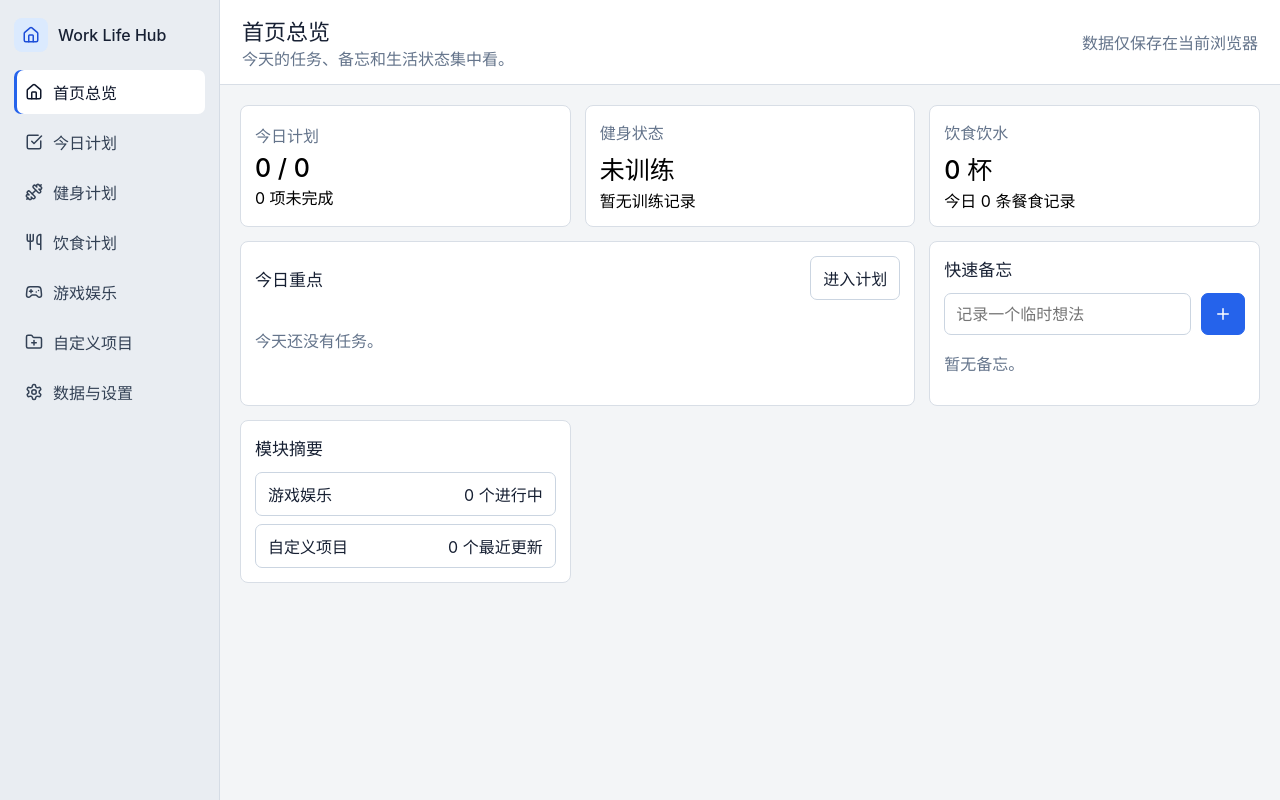
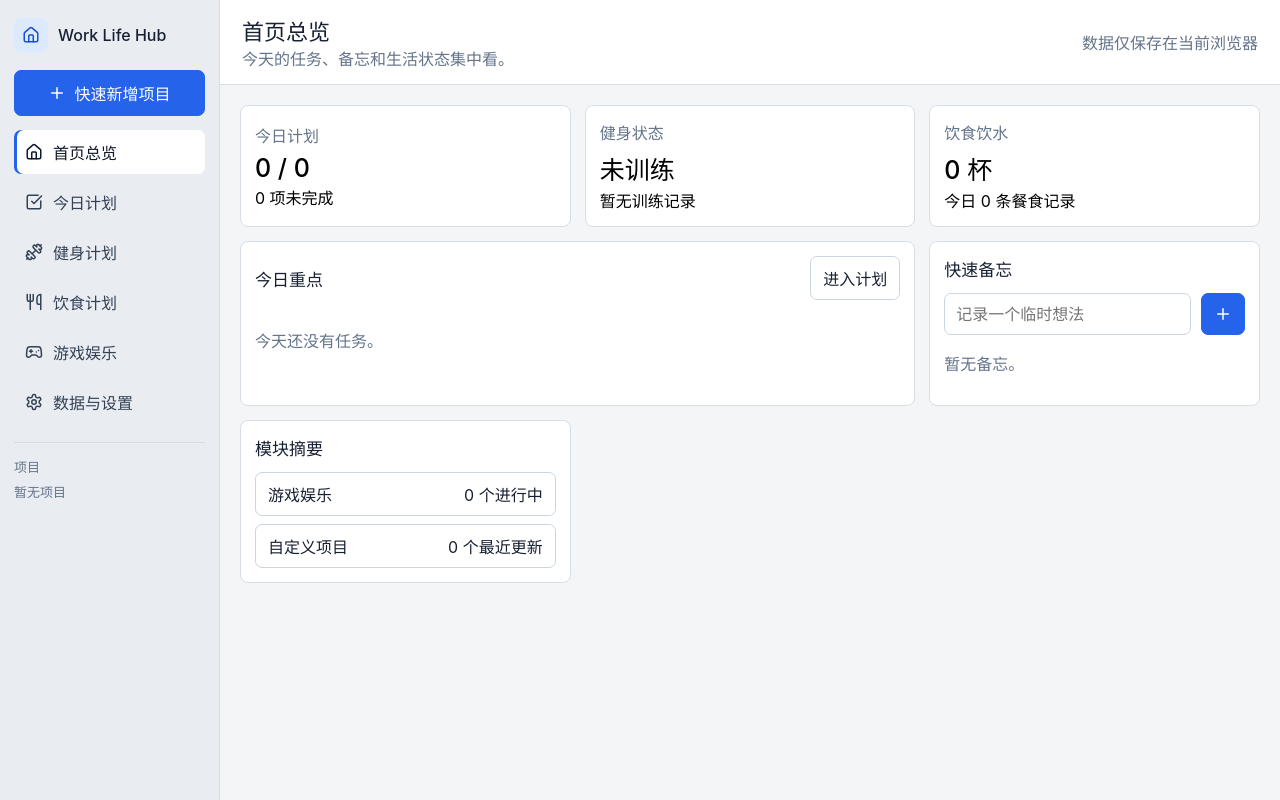
Before and after one commit to fsfdjt/gradio-deepseek-chatbot, a React (Vite) app: page / in a window 1280 px wide. Built offline with nearby package versions, Linux system fonts and the light colour scheme.

Commit message:
Move custom projects into sidebar

```diff
--- a/src/App.tsx
+++ b/src/App.tsx
@@ -61,7 +61,7 @@ const icons: Record<PageId, typeof Home> = {
   fitness: Dumbbell,
   diet: Utensils,
   fun: Gamepad2,
-  custom: FolderPlus,
+  project: FolderPlus,
   settings: Settings,
 };
 
@@ -103,14 +103,38 @@ export default function App() {
     });
   }, [data, isHydrated]);
 
-  const currentPage = pages.find((page) => page.id === activePage) ?? pages[0];
   const summary = useMemo(() => getDashboardSummary(data, today), [data]);
   const selectedProject =
     data.customProjects.find((project) => project.id === selectedProjectId) ??
     data.customProjects[0];
+  const currentPage =
+    activePage === "project"
+      ? {
+          label: selectedProject?.name ?? "项目",
+          description: selectedProject
+            ? "管理这个项目里的清单条目。"
+            : "从左侧快速新增一个项目后开始管理。",
+        }
+      : (pages.find((page) => page.id === activePage) ?? pages[0]);
 
   function mutate(updater: (value: AppData) => AppData) {
     setData((current) => updater(current));
+  }
+
+  function handleQuickAddProject() {
+    const name = prompt("新增项目名称");
+    if (!name?.trim()) {
+      return;
+    }
+
+    let createdProjectId = "";
+    setData((current) => {
+      const next = addCustomProject(current, { name: name.trim() });
+      createdProjectId = next.customProjects[0]?.id ?? "";
+      return next;
+    });
+    setSelectedProjectId(createdProjectId);
+    setActivePage("project");
   }
 
   if (!isHydrated) {
@@ -126,6 +150,10 @@ export default function App() {
           </span>
           <span>Work Life Hub</span>
         </div>
+        <button type="button" className="quick-add-project" onClick={handleQuickAddProject}>
+          <Plus size={18} />
+          快速新增项目
+        </button>
         <nav className="main-nav" aria-label="主导航">
           {pages.map((page) => {
             const Icon = icons[page.id];
@@ -142,6 +170,28 @@ export default function App() {
             );
           })}
         </nav>
+        <div className="sidebar-projects" aria-label="项目列表">
+          <p className="sidebar-section-title">项目</p>
+          {data.customProjects.length ? (
+            data.customProjects.map((project) => (
+              <button
+                key={project.id}
+                type="button"
+                aria-pressed={activePage === "project" && selectedProject?.id === project.id}
+                onClick={() => {
+                  setSelectedProjectId(project.id);
+                  setActivePage("project");
+                }}
+              >
+                <FolderPlus size={16} />
+                <span>{project.name}</span>
+                <small>{project.items.filter((item) => !item.completed).length}</small>
+              </button>
+            ))
+          ) : (
+            <p className="empty-sidebar-text">暂无项目</p>
+          )}
+        </div>
       </aside>
 
       <main className="workspace">
@@ -201,8 +251,8 @@ export default function App() {
             onDelete={(id) => mutate((value) => deleteEntertainment(value, id))}
           />
         ) : null}
-        {activePage === "custom" ? (
-          <CustomPage
+        {activePage === "project" ? (
+          <ProjectPage
             data={data}
             selectedProject={selectedProject}
             onSelect={setSelectedProjectId}
@@ -369,7 +419,7 @@ function HomePage({
           <button type="button" onClick={() => onOpenPage("fun")}>
             游戏娱乐 <span>{summary.activeEntertainment.length} 个进行中</span>
           </button>
-          <button type="button" onClick={() => onOpenPage("custom")}>
+          <button type="button" onClick={() => onOpenPage("project")}>
             自定义项目 <span>{summary.recentCustomProjects.length} 个最近更新</span>
           </button>
         </div>
@@ -665,7 +715,7 @@ function FunPage({
   );
 }
 
-function CustomPage({
+function ProjectPage({
   data,
   selectedProject,
   onSelect,
@@ -696,24 +746,9 @@ function CustomPage({
   return (
     <section className="custom-grid">
       <div className="panel">
-        <form
-          className="inline-form"
-          onSubmit={(event) => {
-            event.preventDefault();
-            onAddProject({ name: projectName });
-            setProjectName("");
-          }}
-        >
-          <input
-            value={projectName}
-            onChange={(event) => setProjectName(event.target.value)}
-            placeholder="新项目名称"
-            required
-          />
-          <button type="submit" aria-label="新增项目">
-            <Plus size={18} />
-          </button>
-        </form>
+        <div className="panel-heading">
+          <h2>项目列表</h2>
+        </div>
         <div className="project-list">
           {data.customProjects.map((project) => (
             <button
@@ -726,6 +761,7 @@ function CustomPage({
               <span>{project.items.filter((item) => !item.completed).length} 未完成</span>
             </button>
           ))}
+          {!data.customProjects.length ? <p className="empty-text">左侧快速新增一个项目。</p> : null}
         </div>
       </div>
       <div className="panel">
--- a/src/lib/appStructure.ts
+++ b/src/lib/appStructure.ts
@@ -4,7 +4,7 @@ export type PageId =
   | "fitness"
   | "diet"
   | "fun"
-  | "custom"
+  | "project"
   | "settings";
 
 export type PageDefinition = {
@@ -19,6 +19,5 @@ export const pages: PageDefinition[] = [
   { id: "fitness", label: "健身计划", description: "记录训练内容、时长和完成情况。" },
   { id: "diet", label: "饮食计划", description: "记录餐食、饮水和每日备注。" },
   { id: "fun", label: "游戏娱乐", description: "安排游戏、影视、阅读等休闲计划。" },
-  { id: "custom", label: "自定义项目", description: "创建自己的清单和项目条目。" },
   { id: "settings", label: "数据与设置", description: "管理本地备份、恢复和清空数据。" },
 ];
--- a/src/styles.css
+++ b/src/styles.css
@@ -170,6 +170,20 @@ textarea {
   color: #1d4ed8;
 }
 
+.quick-add-project {
+  width: 100%;
+  border: 1px solid #2563eb;
+  background: #2563eb;
+  color: #ffffff;
+  border-radius: 7px;
+  padding: 10px 11px;
+  display: flex;
+  align-items: center;
+  justify-content: center;
+  gap: 8px;
+  margin-bottom: 14px;
+}
+
 .main-nav {
   display: grid;
   gap: 6px;
@@ -192,6 +206,50 @@ textarea {
   background: #ffffff;
   box-shadow: inset 3px 0 0 #2563eb;
   color: #0f172a;
+}
+
+.sidebar-projects {
+  display: grid;
+  gap: 6px;
+  margin-top: 18px;
+  padding-top: 14px;
+  border-top: 1px solid #d5dce5;
+}
+
+.sidebar-section-title,
+.empty-sidebar-text {
+  margin: 0;
+  color: #64748b;
+  font-size: 13px;
+}
+
+.sidebar-projects button {
+  display: grid;
+  grid-template-columns: auto minmax(0, 1fr) auto;
+  align-items: center;
+  gap: 8px;
+  width: 100%;
+  border: 0;
+  background: transparent;
+  color: #334155;
+  text-align: left;
+  border-radius: 7px;
+  padding: 9px 10px;
+}
+
+.sidebar-projects button[aria-pressed="true"] {
+  background: #ffffff;
+  color: #0f172a;
+}
+
+.sidebar-projects button span {
+  overflow: hidden;
+  text-overflow: ellipsis;
+  white-space: nowrap;
+}
+
+.sidebar-projects button small {
+  color: #64748b;
 }
 
 .workspace {
```
Also changed, not shown: 1 other file (tests, documents, lock files or other folders).
